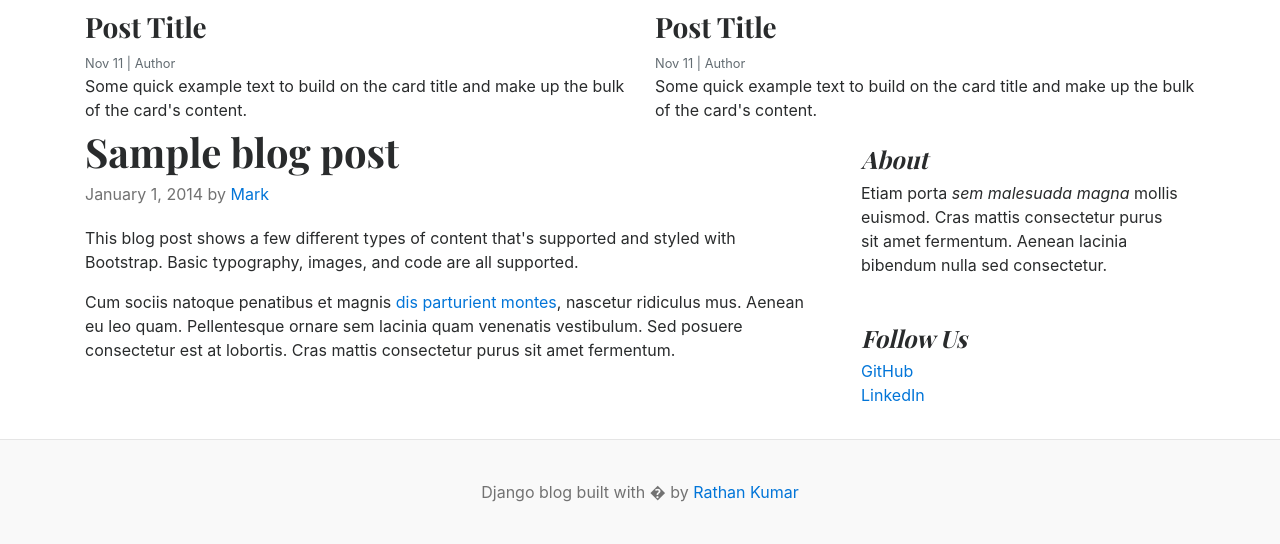
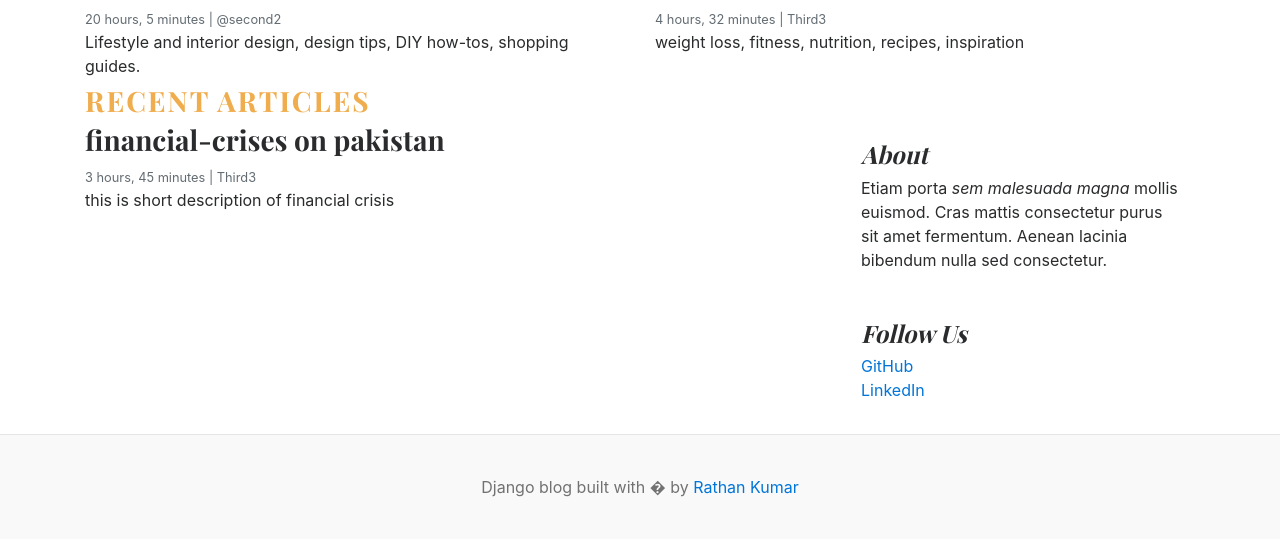
Before and after one commit to himanshu0353/django-blog, a Django app: page / in a window 1280 px wide. Shown: the part 491-1035 px from the top of the page. After the commit the page ends 988 px from the top, so only its background shows below. Run offline with Django 5.2, Linux system fonts and the light colour scheme; data comes from the database, SQL or seed files in the repository.

Commit message:
post by categories

```diff
--- a/blog_main/settings.py
+++ b/blog_main/settings.py
@@ -62,6 +62,7 @@ TEMPLATES = [
                 'django.template.context_processors.request',
                 'django.contrib.auth.context_processors.auth',
                 'django.contrib.messages.context_processors.messages',
+                'blogs.context_processors.get_categories',
             ],
         },
     },
--- a/blog_main/urls.py
+++ b/blog_main/urls.py
@@ -15,7 +15,7 @@ Including another URLconf
     2. Add a URL to urlpatterns:  path('blog/', include('blog.urls'))
 """
 from django.contrib import admin
-from django.urls import path
+from django.urls import path, include
 from . import views
 from django.conf.urls.static import static
 from django.conf import settings
@@ -23,4 +23,5 @@ from django.conf import settings
 urlpatterns = [
     path('admin/', admin.site.urls),
     path('', views.home, name='home'),
+    path('category/', include('blogs.urls')),
 ] + static(settings.MEDIA_URL, document_root=settings.MEDIA_URL)
--- a/blog_main/views.py
+++ b/blog_main/views.py
@@ -1,5 +1,13 @@
 from django.shortcuts import render
 from django.http import HttpResponse
+from blogs.models import Category,Blog
 
 def home(request):
-    return render(request, 'home.html')
+    featured_post = Blog.objects.filter(is_featured=True).order_by('-updated_at')
+    posts = Blog.objects.filter(is_featured=False, status = 'Published')
+    context = {
+        'featured_post':featured_post,
+        'posts':posts,
+    }
+
+    return render(request, 'home.html', context)
--- /dev/null
+++ b/blogs/context_processors.py
@@ -0,0 +1,5 @@
+from .models import Category
+
+def get_categories(request):
+    categories = Category.objects.all()
+    return dict(categories=categories)
--- a/blogs/models.py
+++ b/blogs/models.py
@@ -14,8 +14,8 @@ class Category(models.Model):
         return self.category_name
 
 STATUS_CHOICES = (
-    (0, 'Draft'),
-    (1, 'Published')
+    ('Draft', 'Draft'),
+    ('Published', 'Published')
 )
 
 class Blog(models.Model):
@@ -26,7 +26,7 @@ class Blog(models.Model):
     featured_image = models.ImageField(upload_to='uploads/%Y/%m/%d')
     short_description = models.TextField(max_length=500)
     blog_body = models.TextField(max_length=2000)
-    status = models.IntegerField(choices=STATUS_CHOICES, default = 0)
+    status = models.CharField(choices=STATUS_CHOICES, default = 'Draft')
     is_featured = models.BooleanField(default = False)
     created_at = models.DateTimeField(auto_now_add=True)
     updated_at = models.DateTimeField(auto_now=True)
--- /dev/null
+++ b/blogs/urls.py
@@ -0,0 +1,6 @@
+from django.urls import path
+from . import views
+
+urlpatterns = [
+    path('<int:category_id>/', views.posts_by_category, name = 'posts_by_category'),
+]
--- /dev/null
+++ b/templates/404.html
@@ -0,0 +1 @@
+<h1>Page Not Found</p>
--- /dev/null
+++ b/templates/base.html
@@ -0,0 +1,42 @@
+{% load static%}
+
+<!DOCTYPE html>
+<html lang="en">
+<head>
+    <meta charset="UTF-8">
+    <meta http-equiv="X-UA-Compatible" content="IE=edge">
+    <meta name="viewport" content="width=device-width, initial-scale=1.0">
+    <title>Django Blogs</title>
+    <link href="https://getbootstrap.com/docs/4.0/dist/css/bootstrap.min.css" rel="stylesheet">
+    <link href="https://fonts.googleapis.com/css?family=Playfair+Display:700,900" rel="stylesheet">
+    <link href="{% static 'css/blog.css'%}" rel="stylesheet">
+  </head>
+<body>
+    <div class="container">
+      <header class="blog-header py-3">
+        <div class="row flex-nowrap justify-content-between align-items-center">
+          <div class="col-8 pt-1">
+            <a class="blog-header-logo text-dark" href="/">Django Blog</a>
+          </div>
+          <div class="col-4 d-flex justify-content-end align-items-center">
+            <a class="btn btn-sm btn-warning" href="#">Login</a> &nbsp;
+            <a class="btn btn-sm btn-outline-secondary" href="#">Register</a>
+          </div>
+        </div>
+      </header>
+
+      <div class="nav-scroller py-1 mb-2">
+        <nav class="nav d-flex justify-content-between">
+          {% for category in categories %}
+          <a class="p-2 text-muted" href="{% url 'posts_by_category' category.id %}">{{category.category_name}}</a>
+          {% endfor %}
+        </nav>
+      </div>
+{% block content %}
+
+{% endblock%}
+<footer class="blog-footer">
+  <p>Django blog built with � by <a href="#">Rathan Kumar</a></p>
+</footer>
+</body>
+</html>
--- a/templates/home.html
+++ b/templates/home.html
@@ -1,94 +1,50 @@
-{% load static%}
+{% extends 'base.html'%}
 
-<!DOCTYPE html>
-<html lang="en">
-<head>
-    <meta charset="UTF-8">
-    <meta http-equiv="X-UA-Compatible" content="IE=edge">
-    <meta name="viewport" content="width=device-width, initial-scale=1.0">
-    <title>Django Blogs</title>
-    <link href="https://getbootstrap.com/docs/4.0/dist/css/bootstrap.min.css" rel="stylesheet">
-    <link href="https://fonts.googleapis.com/css?family=Playfair+Display:700,900" rel="stylesheet">
-    <link href="{% static 'css/blog.css'%}" rel="stylesheet">
-  </head>
-<body>
-    <div class="container">
-      <header class="blog-header py-3">
-        <div class="row flex-nowrap justify-content-between align-items-center">
-          <div class="col-8 pt-1">
-            <a class="blog-header-logo text-dark" href="/">Django Blog</a>
-          </div>
-          <div class="col-4 d-flex justify-content-end align-items-center">
-            <a class="btn btn-sm btn-warning" href="#">Login</a> &nbsp;
-            <a class="btn btn-sm btn-outline-secondary" href="#">Register</a>
-          </div>
-        </div>
-      </header>
+{% block content %}
 
-      <div class="nav-scroller py-1 mb-2">
-        <nav class="nav d-flex justify-content-between">
-          <a class="p-2 text-muted" href="#">World</a>
-          <a class="p-2 text-muted" href="#">U.S.</a>
-          <a class="p-2 text-muted" href="#">Technology</a>
-          <a class="p-2 text-muted" href="#">Design</a>
-          <a class="p-2 text-muted" href="#">Culture</a>
-          <a class="p-2 text-muted" href="#">Business</a>
-          <a class="p-2 text-muted" href="#">Politics</a>
-          <a class="p-2 text-muted" href="#">Opinion</a>
-          <a class="p-2 text-muted" href="#">Science</a>
-          <a class="p-2 text-muted" href="#">Health</a>
-          <a class="p-2 text-muted" href="#">Style</a>
-          <a class="p-2 text-muted" href="#">Travel</a>
-        </nav>
+{% for featured in featured_post %}
+  {% if forloop.first %}
+  <div class="jumbotron p-3 p-md-5 text-white rounded bg-dark" style="background-image: url({{featured.featured_image.url}});background-blend-mode: overlay;background-size:cover;">
+      <div class="col-md-8 px-0">
+        <h1 class="display-4 font-italic">{{featured.title}}</h1>
+        <p class="lead my-3">{{featured.short_description}}</p>
+        <p class="lead mb-0"><a href="#" class="text-white font-weight-bold">Continue reading...</a></p>
       </div>
+    </div>
+  {% endif %}
+{% endfor %}
 
-
-
-<div class="jumbotron p-3 p-md-5 text-white rounded bg-dark" style="background-image: url(/static/images/cricket2.jpg);background-blend-mode: overlay;background-size:cover;">
-    <div class="col-md-8 px-0">
-      <h1 class="display-4 font-italic">Title of a longer featured blog post</h1>
-      <p class="lead my-3">Multiple lines of text that form the lede, informing new readers quickly and efficiently about what's most interesting in this post's contents.</p>
-      <p class="lead mb-0"><a href="#" class="text-white font-weight-bold">Continue reading...</a></p>
-    </div>
-  </div>
+<h3 class='text-uppercase text-warning' style='letter-spacing: 2px;'>Featured Posts</h3>
 
   <div class="row mb-2">
+    {% for post in featured_post %}
+    {% if not forloop.first%}
     <div class="col-md-6">
       <div class="card border-0" >
         <div class="card-body">
-          <h3>Post Title</h3>
-          <small class="mb-1 text-muted">Nov 11 | Author</small>
-          <p class="card-text">Some quick example text to build on the card title and make up the bulk of the card's content.</p>
+          <h3>{{post.title}}</h3>
+          <small class="mb-1 text-muted">{{post.created_at | timesince}} | {{post.author}}</small>
+          <p class="card-text">{{post.short_description | truncatewords:10}}</p>
         </div>
       </div>
     </div>
-    <div class="col-md-6">
-      <div class="card border-0" >
-        <div class="card-body">
-          <h3>Post Title</h3>
-          <small class="mb-1 text-muted">Nov 11 | Author</small>
-          <p class="card-text">Some quick example text to build on the card title and make up the bulk of the card's content.</p>
-        </div>
-      </div>
-    </div>
+    {% endif %}
+    {% endfor %}
   </div>
+  <h3 class='text-uppercase text-warning' style='letter-spacing: 2px;'>Recent Articles</h3>
 
   <main role="main" class="container p-0">
     <div class="row">
       <div class="col-md-8 blog-main">
-
-        <div class="blog-post">
-          <h2 class="blog-post-title">Sample blog post</h2>
-          <p class="blog-post-meta">January 1, 2014 by <a href="#">Mark</a></p>
-
-          <p>This blog post shows a few different types of content that's supported and styled with Bootstrap. Basic typography, images, and code are all supported.</p>
-
-          <p>Cum sociis natoque penatibus et magnis <a href="#">dis parturient montes</a>, nascetur ridiculus mus. Aenean eu leo quam. Pellentesque ornare sem lacinia quam venenatis vestibulum. Sed posuere consectetur est at lobortis. Cras mattis consectetur purus sit amet fermentum.</p>
-
-
-        </div>
-        <!-- /.blog-post -->
-
+        {% for post in posts%}
+          <div class="card border-0" >
+            <div class="card-body">
+              <h3>{{post.title}}</h3>
+              <small class="mb-1 text-muted">{{post.created_at | timesince}} | {{post.author}}</small>
+              <p class="card-text">{{post.short_description}}</p>
+            </div>
+          </div>
+        {% endfor%}
       </div>
       <!-- /.blog-main -->
 
@@ -112,8 +68,5 @@
   </main><!-- /.container -->
 
 </div>
-<footer class="blog-footer">
-  <p>Django blog built with � by <a href="#">Rathan Kumar</a></p>
-</footer>
-</body>
-</html>
+
+{% endblock %}
```
Also changed, not shown: blogs/views.py (+15 -1 lines), templates/posts_by_category.html (added, +43 -0 lines), blogs/migrations/0003_rename_category_blog_category_alter_blog_status.py (added), blogs/migrations/0004_alter_blog_status.py (added), db.sqlite3, 1 other file.
